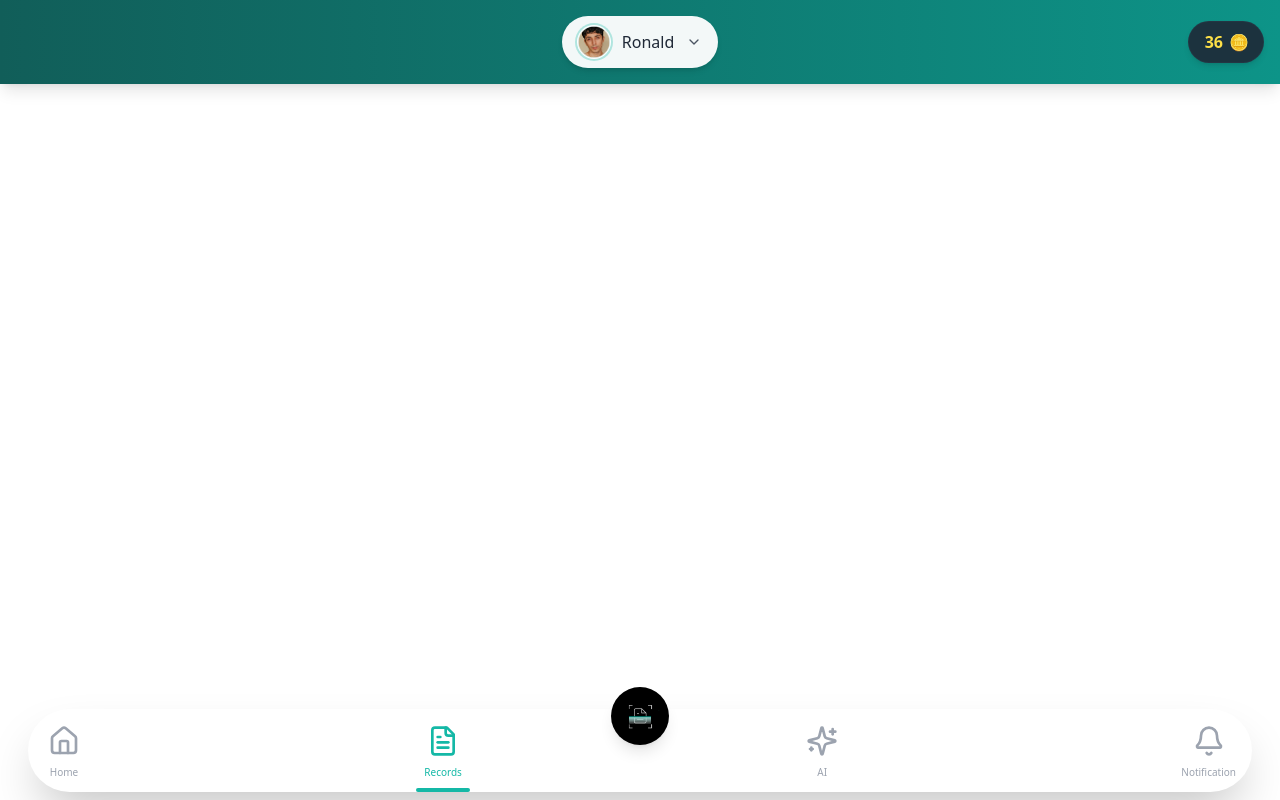
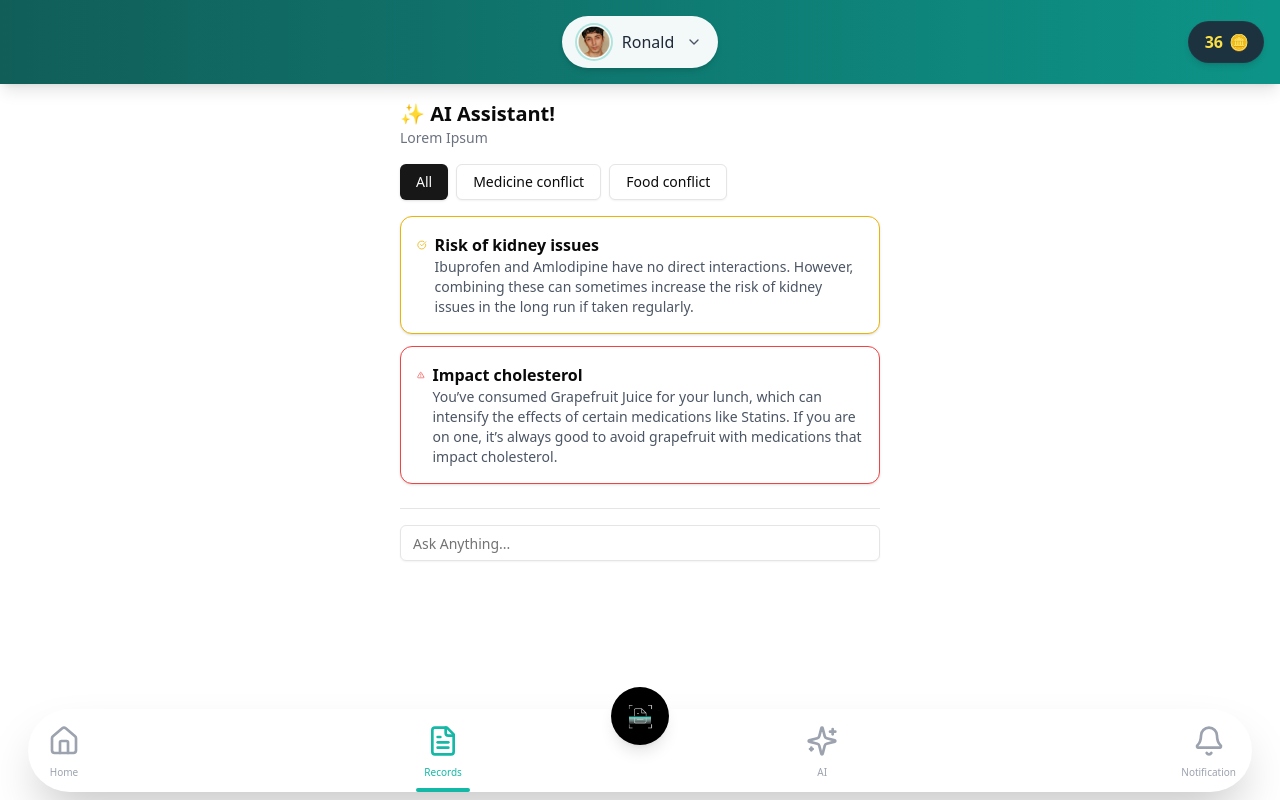
Before and after one commit to sakshikaleves/health_AI, a Next.js app: page /ai in a window 1280 px wide. Built offline with nearby package versions, Linux system fonts and the light colour scheme.

Commit message:
Implement AI Assistant component with filter options and notifications; add reusable Card and Input components

```diff
--- a/src/app/ai/page.js
+++ b/src/app/ai/page.js
@@ -1,11 +1,76 @@
-import React from 'react'
+"use client";
+import { useState } from "react";
+import { Button } from "@/components/ui/button";
+import { Input } from "@/components/ui/input";
+import { Card, CardContent } from "@/components/ui/card";
+import { AlertTriangle, CheckCircle, Search } from "lucide-react";
 
-const page = () => {
+export default function AIAssistant() {
+  const [selectedFilter, setSelectedFilter] = useState("All");
+  const filters = ["All", "Medicine conflict", "Food conflict"];
+  const notifications = [
+    {
+      type: "warning",
+      title: "Risk of kidney issues",
+      description:
+        "Ibuprofen and Amlodipine have no direct interactions. However, combining these can sometimes increase the risk of kidney issues in the long run if taken regularly.",
+    },
+    {
+      type: "danger",
+      title: "Impact cholesterol",
+      description:
+        "You’ve consumed Grapefruit Juice for your lunch, which can intensify the effects of certain medications like Statins. If you are on one, it’s always good to avoid grapefruit with medications that impact cholesterol.",
+    },
+  ];
+
   return (
-    <div>
-
+    <div className="p-4 max-w-lg mx-auto">
+      <h1 className="text-xl font-semibold flex items-center gap-2">
+        ✨ AI Assistant!
+      </h1>
+      <p className="text-sm text-gray-500">Lorem Ipsum</p>
+      <div className="mt-4 flex gap-2">
+        {filters.map((filter) => (
+          <Button
+            key={filter}
+            variant={selectedFilter === filter ? "default" : "outline"}
+            onClick={() => setSelectedFilter(filter)}
+          >
+            {filter}
+          </Button>
+        ))}
+      </div>
+      <div className="mt-4 space-y-3">
+        {notifications.map((notif, index) => (
+          <Card
+            key={index}
+            className={`border ${
+              notif.type === "danger" ? "border-red-500" : "border-yellow-500"
+            }`}
+          >
+            <CardContent className="p-4">
+              <div className="flex gap-2 items-start">
+                {notif.type === "danger" ? (
+                  <AlertTriangle className="text-red-500" />
+                ) : (
+                  <CheckCircle className="text-yellow-500" />
+                )}
+                <div>
+                  <h2 className="font-semibold">{notif.title}</h2>
+                  <p className="text-sm text-gray-600">{notif.description}</p>
+                </div>
+              </div>
+            </CardContent>
+          </Card>
+        ))}
+      </div>
+      <div className="mt-6 border-t pt-4">
+        <Input
+          placeholder="Ask Anything..."
+          className="w-full"
+          icon={<Search />}
+        />
+      </div>
     </div>
-  )
+  );
 }
-
-export default page
--- /dev/null
+++ b/src/components/ui/card.jsx
@@ -0,0 +1,50 @@
+import * as React from "react"
+
+import { cn } from "@/lib/utils"
+
+const Card = React.forwardRef(({ className, ...props }, ref) => (
+  <div
+    ref={ref}
+    className={cn("rounded-xl border bg-card text-card-foreground shadow", className)}
+    {...props} />
+))
+Card.displayName = "Card"
+
+const CardHeader = React.forwardRef(({ className, ...props }, ref) => (
+  <div
+    ref={ref}
+    className={cn("flex flex-col space-y-1.5 p-6", className)}
+    {...props} />
+))
+CardHeader.displayName = "CardHeader"
+
+const CardTitle = React.forwardRef(({ className, ...props }, ref) => (
+  <div
+    ref={ref}
+    className={cn("font-semibold leading-none tracking-tight", className)}
+    {...props} />
+))
+CardTitle.displayName = "CardTitle"
+
+const CardDescription = React.forwardRef(({ className, ...props }, ref) => (
+  <div
+    ref={ref}
+    className={cn("text-sm text-muted-foreground", className)}
+    {...props} />
+))
+CardDescription.displayName = "CardDescription"
+
+const CardContent = React.forwardRef(({ className, ...props }, ref) => (
+  <div ref={ref} className={cn("p-6 pt-0", className)} {...props} />
+))
+CardContent.displayName = "CardContent"
+
+const CardFooter = React.forwardRef(({ className, ...props }, ref) => (
+  <div
+    ref={ref}
+    className={cn("flex items-center p-6 pt-0", className)}
+    {...props} />
+))
+CardFooter.displayName = "CardFooter"
+
+export { Card, CardHeader, CardFooter, CardTitle, CardDescription, CardContent }
--- /dev/null
+++ b/src/components/ui/input.jsx
@@ -0,0 +1,19 @@
+import * as React from "react"
+
+import { cn } from "@/lib/utils"
+
+const Input = React.forwardRef(({ className, type, ...props }, ref) => {
+  return (
+    (<input
+      type={type}
+      className={cn(
+        "flex h-9 w-full rounded-md border border-input bg-transparent px-3 py-1 text-base shadow-sm transition-colors file:border-0 file:bg-transparent file:text-sm file:font-medium file:text-foreground placeholder:text-muted-foreground focus-visible:outline-none focus-visible:ring-1 focus-visible:ring-ring disabled:cursor-not-allowed disabled:opacity-50 md:text-sm",
+        className
+      )}
+      ref={ref}
+      {...props} />)
+  );
+})
+Input.displayName = "Input"
+
+export { Input }
```
